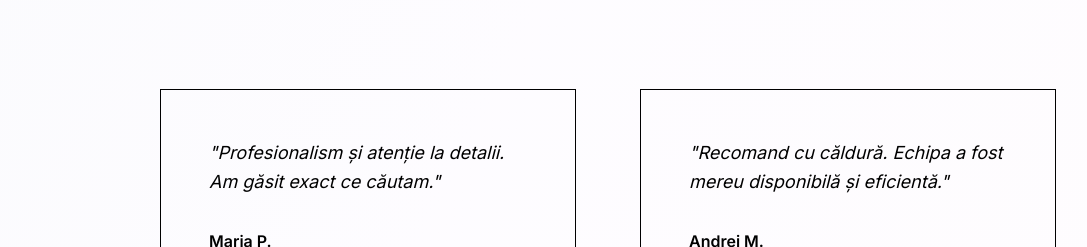
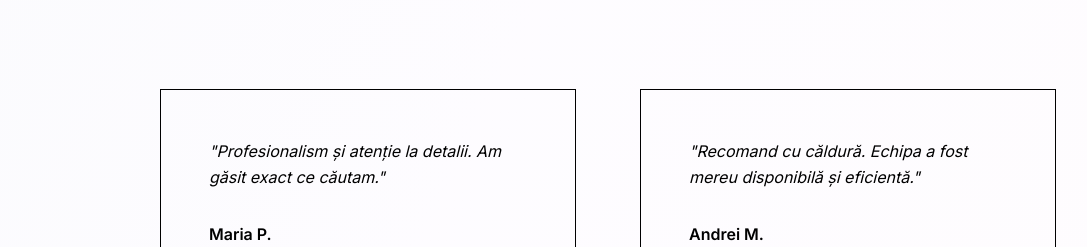
Before and after one commit to alexcojoaca/DEV-CRM, a Next.js app: page /p in a window 1280 px wide. Shown: the part 1420-1667 px from the top of the page, without its empty margins (32-1119 px from the left). Built offline with nearby package versions, Linux system fonts and the light colour scheme; no server answers; a web font is replaced by a local one.

Commit message:
fix: escape quotes in testimonials

```diff
--- a/src/components/site/Testimonials.tsx
+++ b/src/components/site/Testimonials.tsx
@@ -41,7 +41,7 @@ export function Testimonials(props: TestimonialsProps) {
               viewport={{ once: true }}
               transition={{ duration: 0.5, delay: i * 0.1 }}
             >
-              <p className="text-lg italic leading-relaxed text-site-foreground">"{item.quote}"</p>
+              <p className={'"text-lg italic leading-relaxed text-site-foreground"'}>"{item.quote}"</p>
               <footer className="mt-grid-4">
                 <p className="font-semibold text-site-foreground">{item.author}</p>
                 {item.role ? <p className="text-sm text-site-muted-foreground">{item.role}</p> : null}
```
